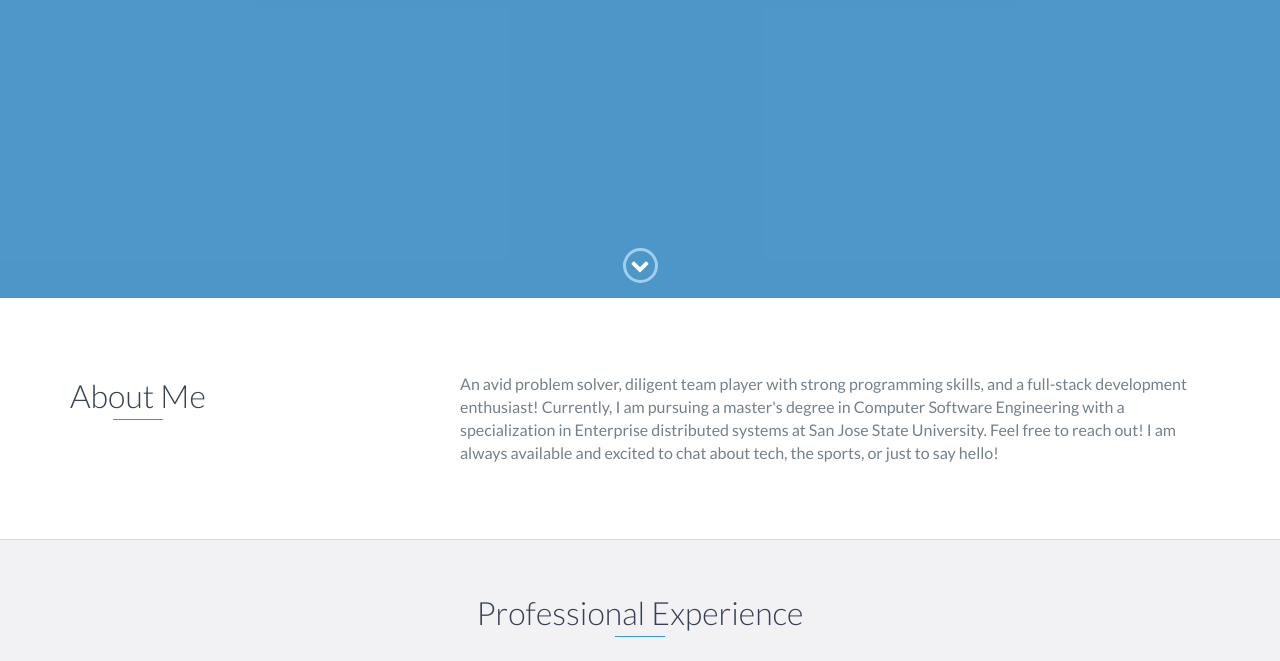
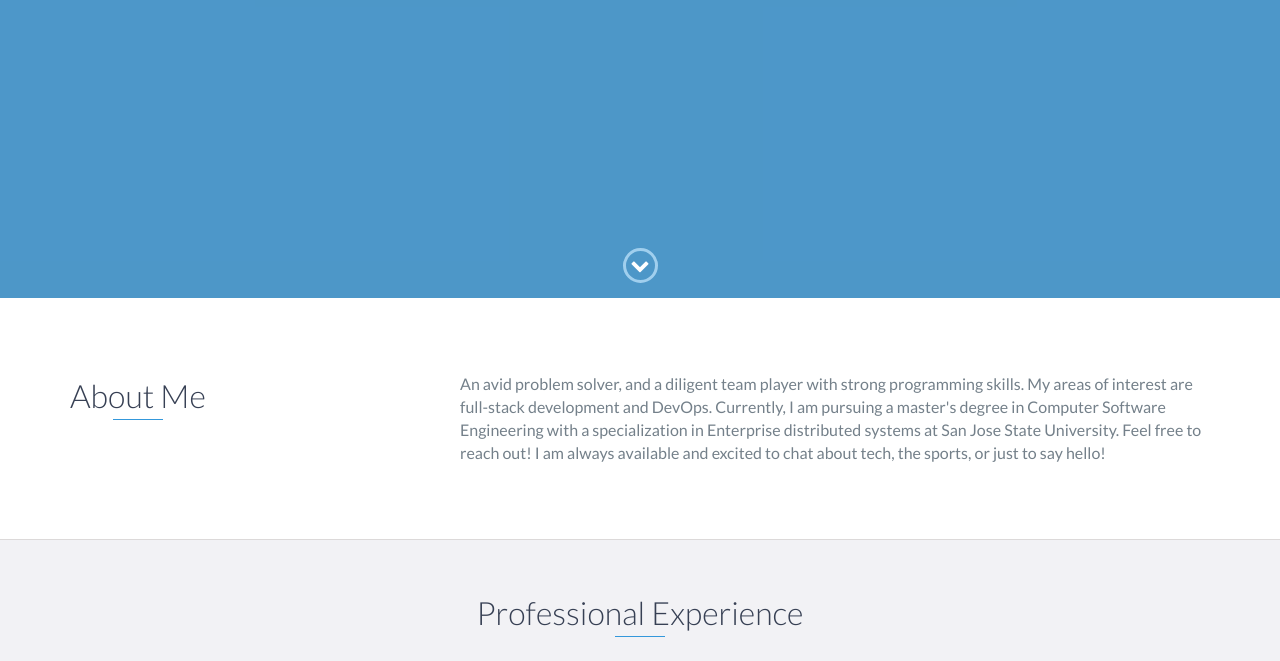
Before and after one commit to nishitsjsu/nishitsjsu.github.io, a website: page index.html in a window 1280 px wide. Shown: the part 502-1163 px from the top of the page. Drawn offline with nearby package versions, Linux system fonts and the light colour scheme.

Commit message:
Updated content

```diff
--- a/index.html
+++ b/index.html
@@ -80,13 +80,13 @@
           </div>
           <div class="col-md-8">
             <p>
-              An avid problem solver, diligent team player with strong
-              programming skills, and a full-stack development enthusiast!
-              Currently, I am pursuing a master's degree in Computer Software
-              Engineering with a specialization in Enterprise distributed
-              systems at San Jose State University. Feel free to reach out! I am
-              always available and excited to chat about tech, the sports, or
-              just to say hello!
+              An avid problem solver, and a diligent team player with strong
+              programming skills. My areas of interest are full-stack
+              development and DevOps. Currently, I am pursuing a master's degree
+              in Computer Software Engineering with a specialization in
+              Enterprise distributed systems at San Jose State University. Feel
+              free to reach out! I am always available and excited to chat about
+              tech, the sports, or just to say hello!
             </p>
           </div>
         </div>
```
